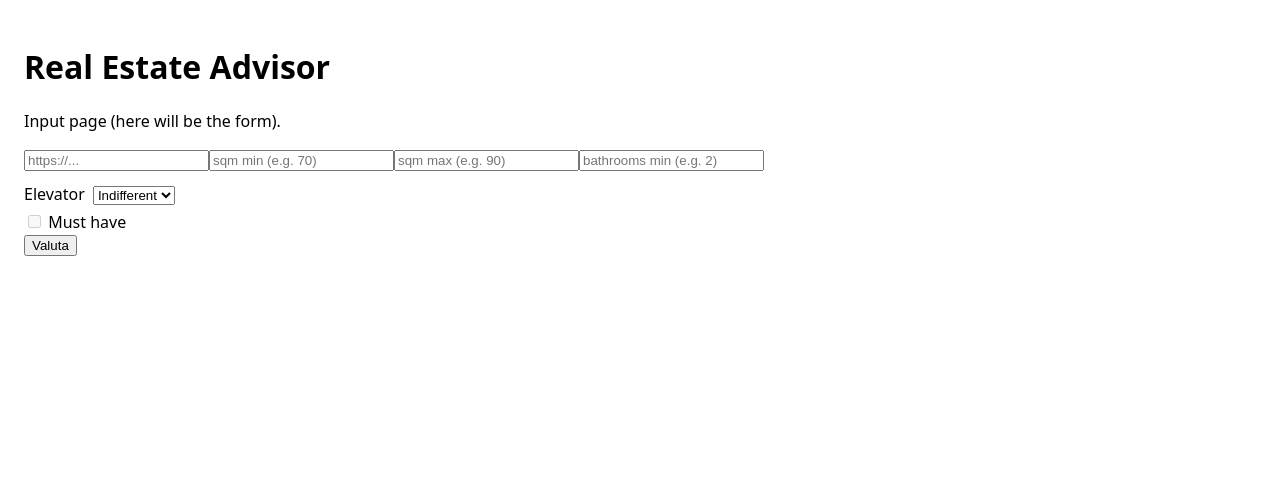
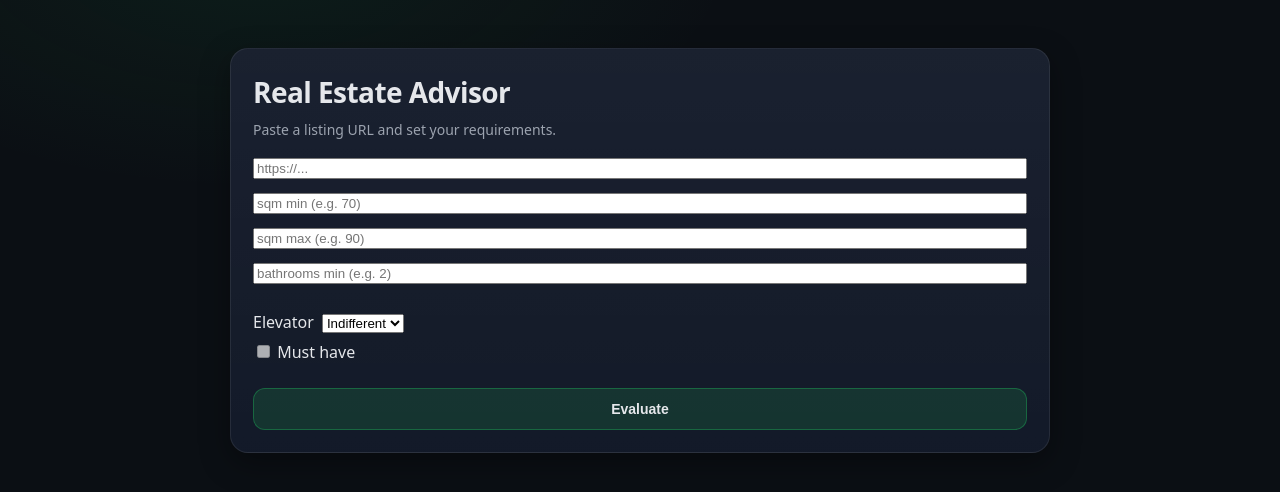
Before and after one commit to gi9494/real-estate-advisor, a Next.js app in the folder frontend/: page / in a window 1280 px wide. Shown: the top 492 px of the page. Built offline with nearby package versions, Linux system fonts and the light colour scheme.

Commit message:
Mocking backend data and showing percentage match

```diff
--- a/frontend/src/app/globals.css
+++ b/frontend/src/app/globals.css
@@ -1,6 +1,152 @@
+/* ===== Reset minimo ===== */
+* {
+  box-sizing: border-box;
+}
+
+html,
 body {
-  font-family: system-ui, -apple-system, Segoe UI, Roboto, Arial, sans-serif;
+  padding: 0;
   margin: 0;
-  padding: 24px;
 }
-a { color: inherit; }
+
+/* ===== Variabili tema (dark tech) ===== */
+:root {
+  --bg: #0b0f14;
+  --card: #111827;
+  --border: rgba(255, 255, 255, 0.08);
+  --text: #e5e7eb;
+  --muted: #9ca3af;
+  --danger: #ef4444;
+}
+
+/* ===== Base page ===== */
+body {
+  background: radial-gradient(
+      1200px 600px at 20% -10%,
+      rgba(34, 197, 94, 0.08),
+      transparent 40%
+    ),
+    var(--bg);
+  color: var(--text);
+  font-family: ui-sans-serif, system-ui, -apple-system, BlinkMacSystemFont,
+    "Segoe UI", Roboto, Helvetica, Arial, "Apple Color Emoji",
+    "Segoe UI Emoji";
+  line-height: 1.5;
+}
+
+/* ===== Layout ===== */
+.container {
+  max-width: 860px;
+  margin: 0 auto;
+  padding: 48px 20px;
+}
+
+.card {
+  background: linear-gradient(
+      180deg,
+      rgba(255, 255, 255, 0.04),
+      transparent 120%
+    ),
+    var(--card);
+  border: 1px solid var(--border);
+  border-radius: 18px;
+  padding: 22px;
+  box-shadow: 0 10px 30px rgba(0, 0, 0, 0.35);
+}
+
+/* ===== Typography ===== */
+.h1 {
+  font-size: 28px;
+  letter-spacing: -0.02em;
+  margin: 0 0 6px;
+}
+
+.sub {
+  margin: 0 0 18px;
+  color: var(--muted);
+  font-size: 14px;
+}
+
+/* ===== Form ===== */
+.form {
+  display: grid;
+  gap: 14px;
+}
+
+.row2 {
+  display: grid;
+  grid-template-columns: 1fr 1fr;
+  gap: 12px;
+}
+
+.field {
+  display: grid;
+  gap: 6px;
+}
+
+.label {
+  font-size: 12px;
+  color: var(--muted);
+}
+
+/* ===== Input + icon ===== */
+.inputWrap {
+  position: relative;
+}
+
+.icon {
+  position: absolute;
+  left: 12px;
+  top: 50%;
+  transform: translateY(-50%);
+  width: 18px;
+  height: 18px;
+  opacity: 0.75;
+  pointer-events: none;
+}
+
+.input,
+.select {
+  width: 100%;
+  background: rgba(255, 255, 255, 0.03);
+  border: 1px solid var(--border);
+  color: var(--text);
+  border-radius: 12px;
+  padding: 12px 12px 12px 40px;
+  outline: none;
+  font-size: 14px;
+}
+
+.input::placeholder {
+  color: rgba(255, 255, 255, 0.35);
+}
+
+.input:focus,
+.select:focus {
+  border-color: rgba(34, 197, 94, 0.55);
+  box-shadow: 0 0 0 4px rgba(34, 197, 94, 0.12);
+}
+
+/* ===== Errors ===== */
+.error {
+  color: var(--danger);
+  font-size: 12px;
+  margin: 0;
+}
+
+/* ===== Button ===== */
+.btn {
+  margin-top: 10px;
+  background: rgba(34, 197, 94, 0.15);
+  border: 1px solid rgba(34, 197, 94, 0.35);
+  color: var(--text);
+  border-radius: 12px;
+  padding: 12px 14px;
+  cursor: pointer;
+  font-weight: 600;
+  font-size: 14px;
+}
+
+.btn:hover {
+  background: rgba(34, 197, 94, 0.2);
+}
--- a/frontend/src/app/page.tsx
+++ b/frontend/src/app/page.tsx
@@ -87,38 +87,40 @@ export default function Home() {
 
 
   return (
-    <main>
-      <h1>Real Estate Advisor</h1>
-      <p>Input page (here will be the form).</p>
+    <main className="container">
+      <div className="card">
+        <h1 className="h1">Real Estate Advisor</h1>
+        <p className="sub">Paste a listing URL and set your requirements.</p>
 
-      <form onSubmit={onSubmit}>
+        <form className="form" onSubmit={onSubmit}>
+          {/* per ora lasciamo i tuoi input esattamente come sono */}
           <input
             placeholder="https://..."
             value={url}
             onChange={(e) => setUrl(e.target.value)}
           />
-        {errors.url && <p style={{ color: "crimson",fontSize: "0.8rem", margin: "4px 0"}}>{errors.url}</p>}
+          {errors.url && <p className="error">{errors.url}</p>}
 
           <input
             placeholder="sqm min (e.g. 70)"
             value={sqmMin}
             onChange={(e) => setSqmMin(e.target.value)}
           />
-        {errors.sqmMin && <p style={{ color: "crimson",fontSize: "0.8rem", margin: "4px 0"}}>{errors.sqmMin}</p>}
+          {errors.sqmMin && <p className="error">{errors.sqmMin}</p>}
 
           <input
             placeholder="sqm max (e.g. 90)"
             value={sqmMax}
             onChange={(e) => setSqmMax(e.target.value)}
           />
-        {errors.sqmMax && <p style={{ color: "crimson" ,fontSize: "0.8rem", margin: "4px 0"}}>{errors.sqmMax}</p>}
+          {errors.sqmMax && <p className="error">{errors.sqmMax}</p>}
 
           <input
             placeholder="bathrooms min (e.g. 2)"
             value={bathroomsMin}
             onChange={(e) => setBathroomsMin(e.target.value)}
           />
-        {errors.bathroomsMin && <p style={{ color: "crimson" ,fontSize: "0.8rem", margin: "4px 0"}}>{errors.bathroomsMin}</p>}
+          {errors.bathroomsMin && <p className="error">{errors.bathroomsMin}</p>}
 
           <div style={{ marginTop: 12 }}>
             <label>
@@ -149,9 +151,12 @@ export default function Home() {
             </label>
           </div>
 
-
-        <button type="submit">Valuta</button>
+          <button className="btn" type="submit">
+            Evaluate
+          </button>
         </form>
+      </div>
     </main>
   );
+
 }
```
Lines whose indentation alone changed are shown as unchanged.
